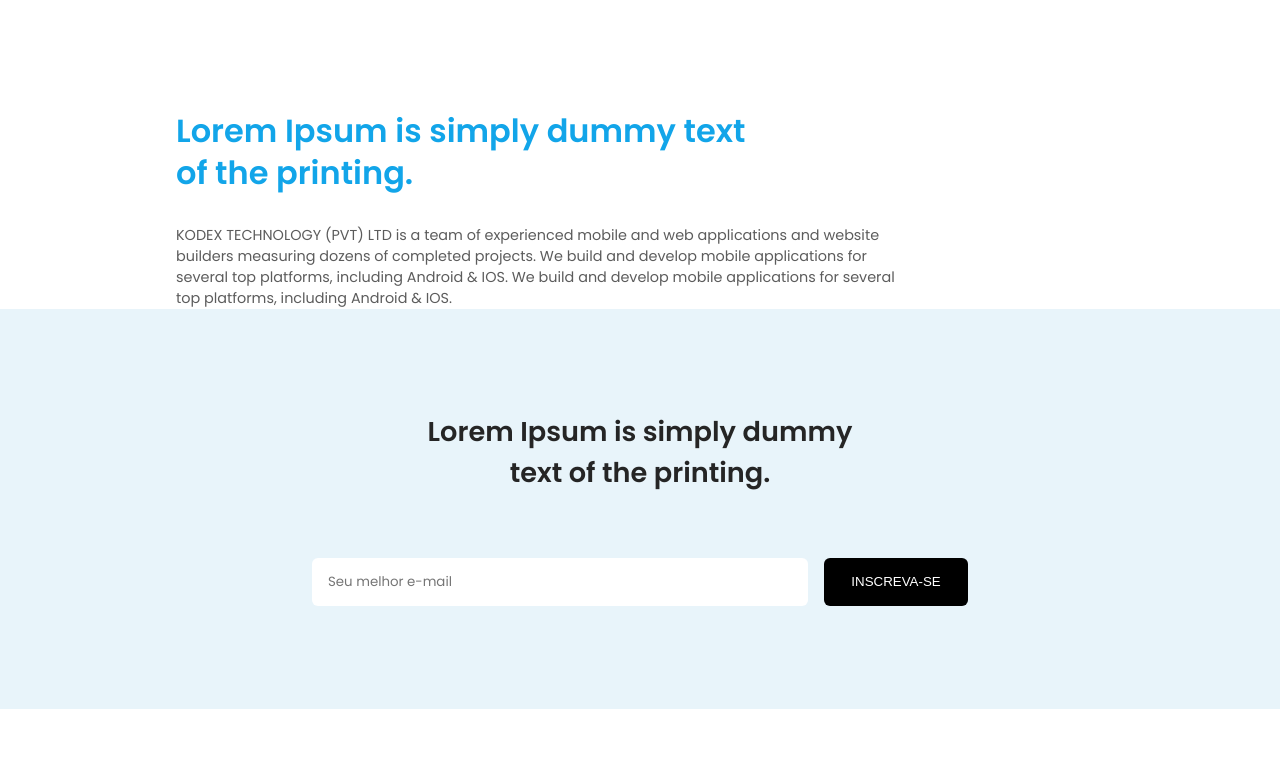
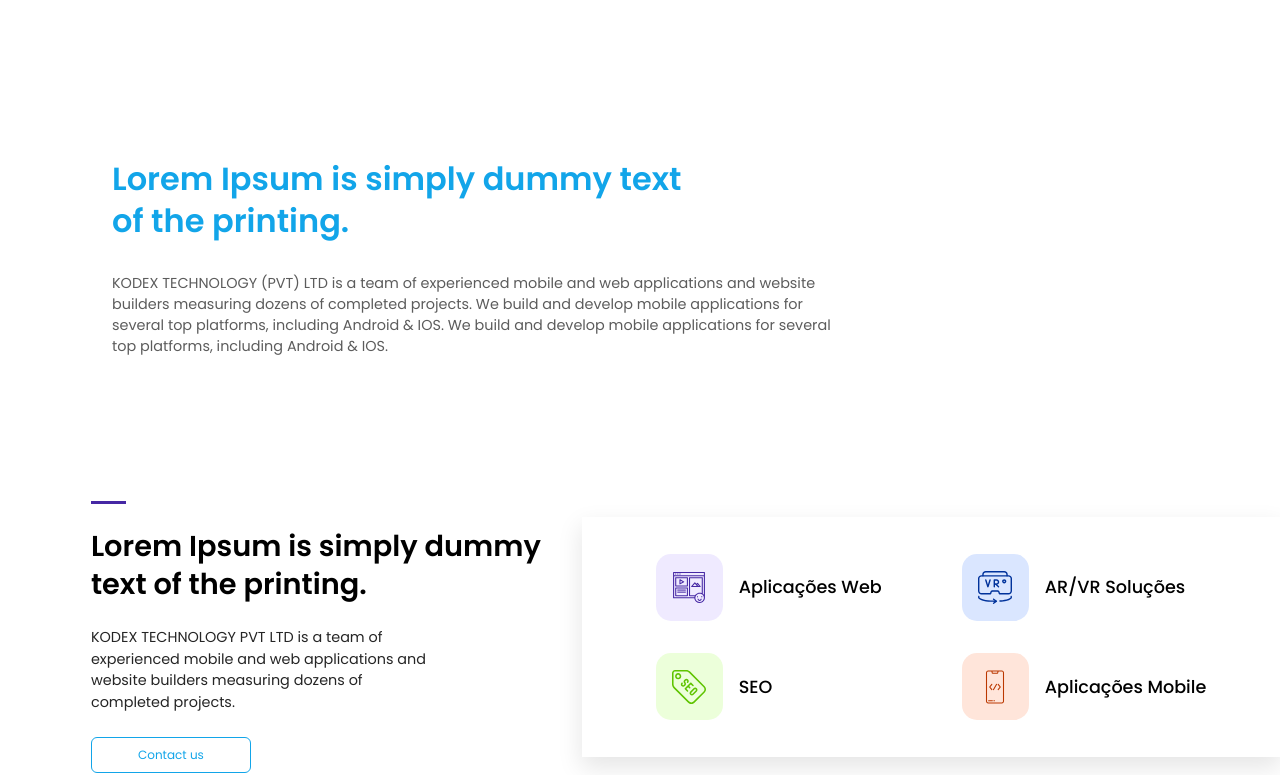
Before and after one commit to fdfborges/agencyweb-react-ts, a React (Vite) app: page /sobre-nos in a window 1280 px wide. Shown: the part 658-1433 px from the top of the page. Built offline with nearby package versions, Linux system fonts and the light colour scheme.

Commit message:
Create and add component BlockContactUs

```diff
--- a/src/Pages/AboutUs/AboutUs.tsx
+++ b/src/Pages/AboutUs/AboutUs.tsx
@@ -1,4 +1,5 @@
 import { AboutUsApresentation } from "../../components/AboutUsApresentation/AboutUsApresentation";
+import { BlockContactUs } from "../../components/BlockContactUs/BlockContactUs";
 import { ParagraphBlock } from "../../components/ParagraphBlock/ParagraphBlock";
 
 
@@ -6,7 +7,10 @@ export function AboutUs() {
     return (
         <>
             <AboutUsApresentation />
+
             <ParagraphBlock />
+
+            <BlockContactUs />
         </>
     )
 }
--- a/src/components/AboutUsApresentation/AboutUsApresentation.module.css
+++ b/src/components/AboutUsApresentation/AboutUsApresentation.module.css
@@ -3,7 +3,7 @@
     align-items: center;
     justify-content: center;
     padding-top: 6rem;
-    margin-bottom: 7rem;
+    margin-bottom: 10rem;
 }
 
 
--- /dev/null
+++ b/src/components/BlockContactUs/BlockContactUs.module.css
@@ -0,0 +1,176 @@
+.BlockContactUsContainer {
+    display: flex;
+
+    width: 100%;
+    height: 15rem;
+
+    margin-bottom: 10rem;
+
+}
+
+.recortleft{
+    width: 35px;
+    height: 3.3px;
+    background-color: #4628A4;
+}
+
+.BlockLeft {
+    flex: 1;
+    display: flex;
+    align-items: center;
+    justify-content: center;
+}
+
+.blockleftwithPadding{
+
+    display: flex;
+    flex-direction: column;
+    justify-content: center;
+    gap: 1.5rem;
+
+    box-sizing: border-box;
+    padding-left: 5rem;
+
+    font-family: 'Poppins', sans-serif;
+    font-style: normal;
+}
+
+.BlockLeft h2 {
+    width: 30rem;
+    text-align: left;
+    font-weight: 600;
+    font-size: 1.8rem;
+    line-height: 1.3;
+    color: var(--black);
+}
+
+.BlockLeft h3 {
+    width: 21rem;
+    line-height: 1.5;
+    text-align: left;
+    font-weight: 400;
+    font-size: 0.90rem;
+}
+
+
+
+.BlockLeft button{
+    width: 10rem;
+    height: 3em;
+
+    font-family: 'Poppins', sans-serif;
+    font-weight: 400;
+    font-size: 0.75rem;
+
+    color: var(--blue-300);
+    border-radius: 6px;
+    border: solid 1.9px var(--blue-300);
+    background-color: var(--white);
+}
+
+.BlockRight {
+    flex: 1.2;
+    display: flex;
+    justify-content: center;
+    align-items: center;
+    gap: 5rem;
+
+
+
+    box-shadow: 0px 10px 23px 1px rgba(0,0,0,0.1);
+}
+
+.RightConector{
+    display: flex;
+    flex-direction: column;
+    align-items: start;
+    justify-content: center;
+
+    gap: 2rem;
+}
+
+.LeftConector{
+    display: flex;
+    flex-direction: column;
+    align-items: start;
+    justify-content: center;
+
+    gap: 2rem;
+}
+
+.containerCard {
+    display: flex;
+    align-items: center;
+    justify-content: center;
+    gap: 1rem;
+}
+
+.imgCard{
+
+    height: 2.1rem;
+}
+
+.containerImg1 {
+    display: flex;
+    justify-content: center;
+    align-items: center;
+
+    width: 4.2rem;
+    height: 4.2rem;
+
+    border-radius: 15px;
+    background-color: #EFEAFF;
+}
+
+.containerImg2 {
+    display: flex;
+    justify-content: center;
+    align-items: center;
+
+    width: 4.2rem;
+    height: 4.2rem;
+
+    border-radius: 15px;
+    background-color: #ECFFDA;
+}
+
+.containerImg3 {
+    display: flex;
+    justify-content: center;
+    align-items: center;
+
+    width: 4.2rem;
+    height: 4.2rem;
+
+    border-radius: 15px;
+    background-color: #DAE6FF;
+}
+
+.containerImg4 {
+    display: flex;
+    justify-content: center;
+    align-items: center;
+
+    width: 4.2rem;
+    height: 4.2rem;
+
+    border-radius: 15px;
+    background-color: #FFE5DA;
+}
+
+
+.containerText {
+    display: flex;
+    flex-direction: column;
+
+
+    font-family: 'Poppins';
+    font-style: normal;
+    line-height: 1.5;
+}
+
+.title {
+    font-weight: 500;
+    font-size: 1.1rem;
+    color: var(--black);
+}
--- /dev/null
+++ b/src/components/BlockContactUs/BlockContactUs.tsx
@@ -0,0 +1,63 @@
+import styles from './BlockContactUs.module.css';
+
+import Webconector from '../../../public/assets/conector/Webconector.svg';
+import SEOconector from '../../../public/assets/conector/SEOconector.svg';
+import VRconector from '../../../public/assets/conector/VRconector.svg';
+import Mobileconector from '../../../public/assets/conector/Mobileconector.svg'
+
+export function BlockContactUs() {
+    return (
+        <>
+            <div className={styles.BlockContactUsContainer}>
+                <div className={styles.BlockLeft}>
+                    <div className={styles.blockleftwithPadding}>
+                        <div className={styles.recortleft}></div>
+                        <h2>Lorem Ipsum is simply dummy text of the printing. </h2>
+                        <h3>KODEX TECHNOLOGY PVT LTD is a team of experienced mobile and web applications and website builders measuring dozens of completed projects.</h3>
+                        <button>Contact us</button>
+                    </div>
+                </div>
+
+
+                <div className={styles.BlockRight}>
+                    <div className={styles.LeftConector}>
+                        <div className={styles.containerCard}>
+                            <div className={styles.containerImg1}>
+                                <img className={styles.imgCard} src={Webconector} alt="" />
+                            </div>
+                            <div className={styles.containerText}>
+                                <span className={styles.title}>Aplicações Web</span>
+                            </div>
+                        </div>
+                        <div className={styles.containerCard}>
+                            <div className={styles.containerImg2}>
+                                <img className={styles.imgCard} src={SEOconector} alt="" />
+                            </div>
+                            <div className={styles.containerText}>
+                                <span className={styles.title}>SEO</span>
+                            </div>
+                        </div>
+                    </div>
+                    <div className={styles.RightConector}>
+                        <div className={styles.containerCard}>
+                            <div className={styles.containerImg3}>
+                                <img className={styles.imgCard} src={VRconector} alt="" />
+                            </div>
+                            <div className={styles.containerText}>
+                                <span className={styles.title}>AR/VR Soluções</span>
+                            </div>
+                        </div>
+                        <div className={styles.containerCard}>
+                            <div className={styles.containerImg4}>
+                                <img className={styles.imgCard} src={Mobileconector} alt="" />
+                            </div>
+                            <div className={styles.containerText}>
+                                <span className={styles.title}>Aplicações Mobile</span>
+                            </div>
+                        </div>
+                    </div>
+                </div>
+            </div>
+        </>
+    )
+}
--- a/src/components/ParagraphBlock/ParagraphBlock.module.css
+++ b/src/components/ParagraphBlock/ParagraphBlock.module.css
@@ -1,14 +1,14 @@
 .paragraphBlockContainer {
     display: flex;
     flex-direction: column;
-    padding-left: 11rem;
+    padding-left: 7rem;
     gap: 2rem;
 
 
     font-family: 'Poppins';
     font-style: normal;
 
-    /* or 72px */
+    margin-bottom: 10rem;
 
 }
 
```
